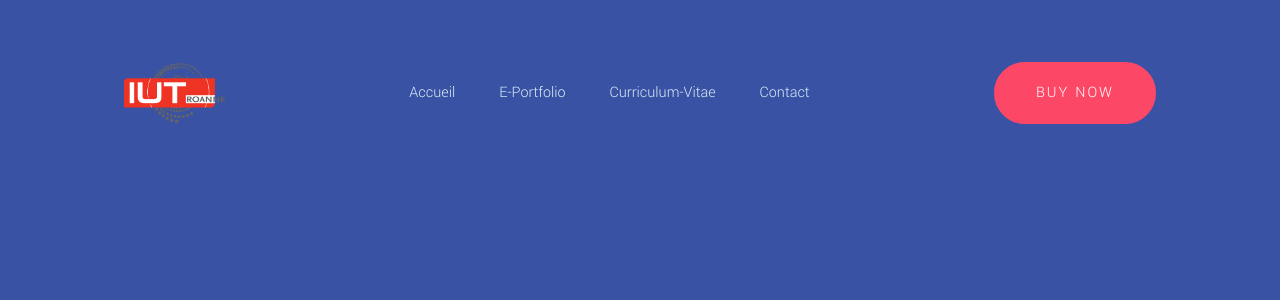
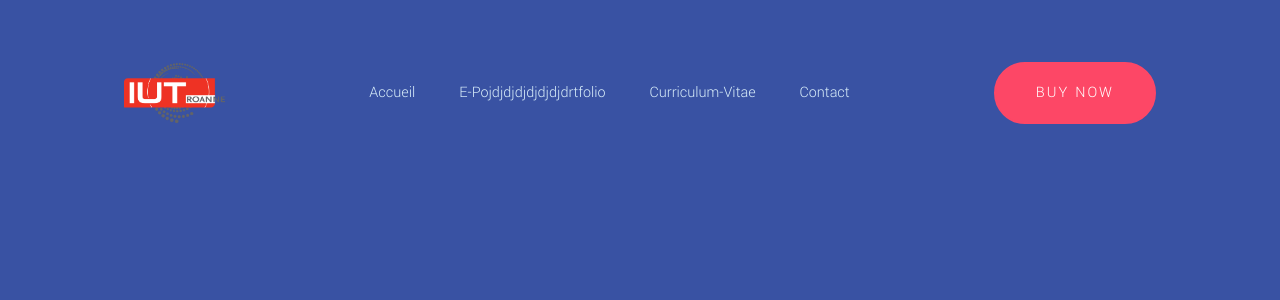
Before and after one commit to aissatou2003/aissatou-s_portfolio, a Symfony app: template templates/base2.html.twig in a window 1280 px wide. Shown: the top 300 px of the page. Run offline with Twig, Linux system fonts and the light colour scheme; the template is opened without the code that fills it, so the values that code supplies are empty; some libraries are stand-ins or nearby versions.

Commit message:
Update base2.html.twig

```diff
--- a/templates/base2.html.twig
+++ b/templates/base2.html.twig
@@ -12,7 +12,7 @@
             <img src="/logo.png" class="logo">
             <ul>
                 <li><a href="/aissatou">Accueil</a></li>
-                <li><a href="/portfolio">E-Portfolio</a></li>
+                <li><a href="/portfolio">E-Pojdjdjdjdjdjdjdrtfolio</a></li>
                 <li><a href="/curriculum">Curriculum-Vitae</a></li>
                 <li><a href="/contact">Contact</a></li>
             </ul>
```
